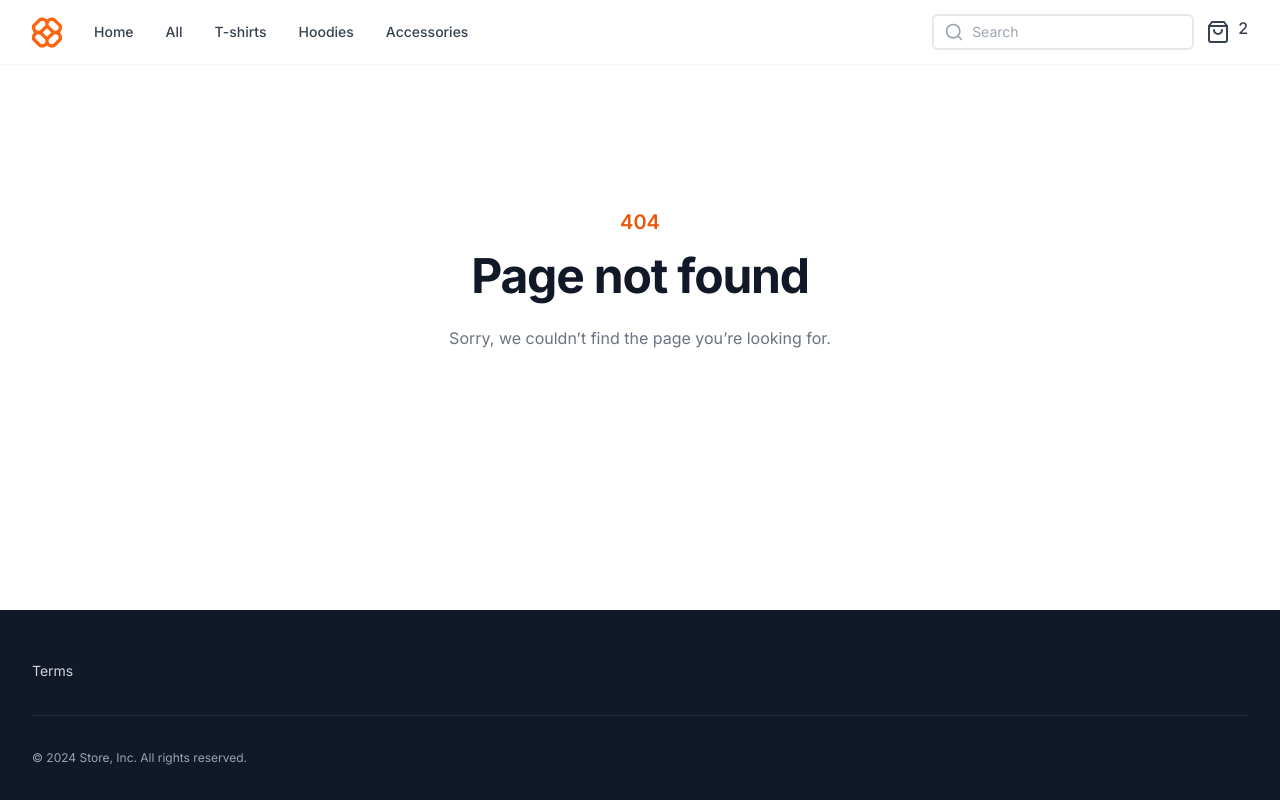
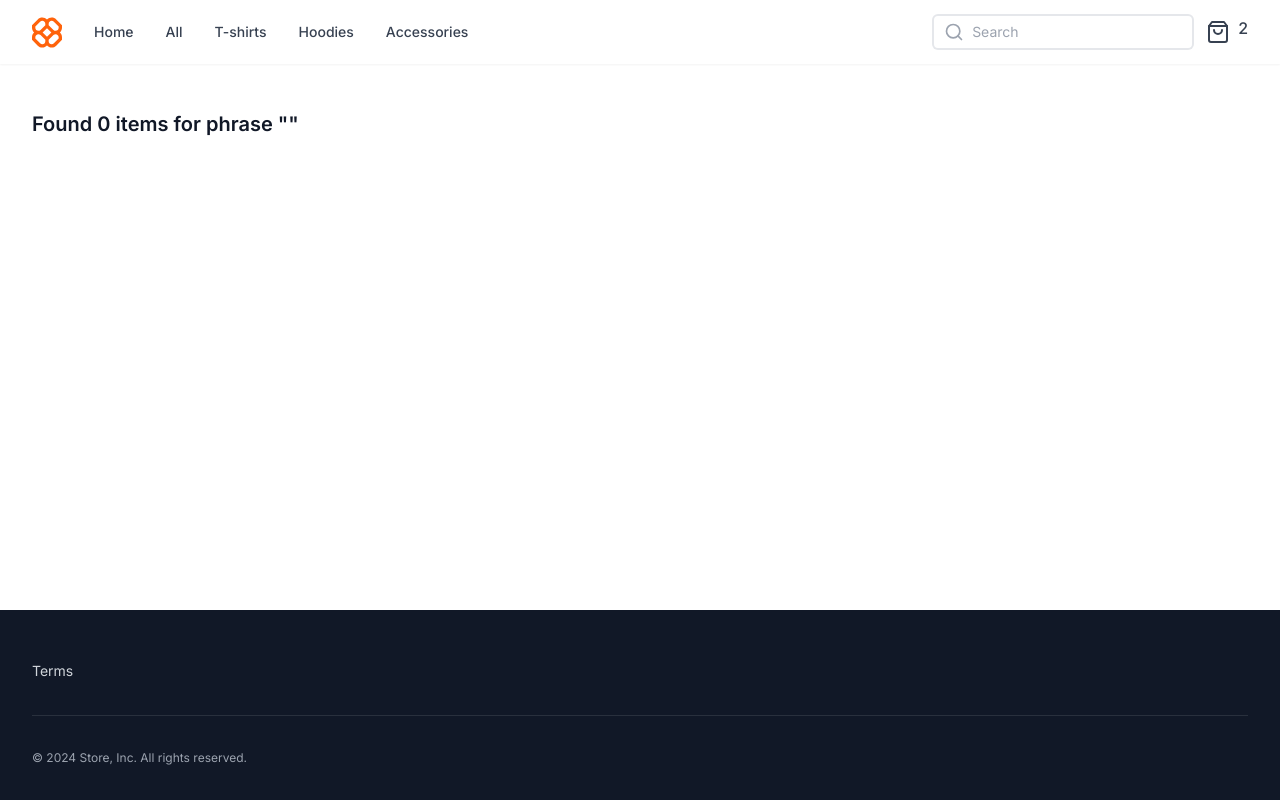
Before and after one commit to marcinlukasik/next14masters-demo, a Next.js app: page /search in a window 1280 px wide. Before the commit this address had no page. Built offline with nearby package versions, Linux system fonts and the light colour scheme.

Commit message:
feat: add search functionality

```diff
--- /dev/null
+++ b/src/app/search/page.tsx
@@ -0,0 +1,28 @@
+import { executeGraphql } from "@/api/graphqlApi";
+import { ProductsGetListBySearchDocument } from "@/gql/graphql";
+import { ProductList } from "@/ui/organism/ProductList";
+
+export default async function SearchPage({
+	searchParams,
+}: {
+	searchParams: { query: string };
+}) {
+	const { products } =
+		searchParams.query && searchParams.query.length >= 2
+			? await executeGraphql(ProductsGetListBySearchDocument, {
+					search: searchParams.query,
+				})
+			: { products: { data: [] } };
+
+	const total = products.data.length;
+
+	return (
+		<>
+			<div className="mb-8 text-xl font-semibold leading-6 text-gray-900">
+				Found {total} items for phrase &quot;{searchParams.query}
+				&quot;
+			</div>
+			<ProductList products={products.data} />
+		</>
+	);
+}
--- a/src/gql/gql.ts
+++ b/src/gql/gql.ts
@@ -21,6 +21,7 @@ const documents = {
     "query ProductsGetItem($id: ID!) {\n  product(id: $id) {\n    ...ProductListItemFragment\n  }\n}": types.ProductsGetItemDocument,
     "query ProductsGetList($take: Int, $skip: Int) {\n  products(take: $take, skip: $skip) {\n    data {\n      ...ProductListItemFragment\n    }\n  }\n}": types.ProductsGetListDocument,
     "query ProductsGetListByCategorySlug($slug: String!) {\n  category(slug: $slug) {\n    name\n    products {\n      ...ProductListItemFragment\n    }\n  }\n}": types.ProductsGetListByCategorySlugDocument,
+    "query ProductsGetListBySearch($search: String!) {\n  products(search: $search) {\n    data {\n      ...ProductListItemFragment\n    }\n  }\n}": types.ProductsGetListBySearchDocument,
 };
 
 /**
@@ -51,6 +52,10 @@ export function graphql(source: "query ProductsGetList($take: Int, $skip: Int) {
  * The graphql function is used to parse GraphQL queries into a document that can be used by GraphQL clients.
  */
 export function graphql(source: "query ProductsGetListByCategorySlug($slug: String!) {\n  category(slug: $slug) {\n    name\n    products {\n      ...ProductListItemFragment\n    }\n  }\n}"): typeof import('./graphql').ProductsGetListByCategorySlugDocument;
+/**
+ * The graphql function is used to parse GraphQL queries into a document that can be used by GraphQL clients.
+ */
+export function graphql(source: "query ProductsGetListBySearch($search: String!) {\n  products(search: $search) {\n    data {\n      ...ProductListItemFragment\n    }\n  }\n}"): typeof import('./graphql').ProductsGetListBySearchDocument;
 
 
 export function graphql(source: string) {
--- a/src/gql/graphql.ts
+++ b/src/gql/graphql.ts
@@ -313,6 +313,13 @@ export type ProductsGetListByCategorySlugQueryVariables = Exact<{
 
 export type ProductsGetListByCategorySlugQuery = { category?: { name: string, products: Array<{ name: string, price: number, id: string, description: string, images: Array<{ alt: string, url: string }>, categories: Array<{ name: string, slug: string }> }> } | null };
 
+export type ProductsGetListBySearchQueryVariables = Exact<{
+  search: Scalars['String']['input'];
+}>;
+
+
+export type ProductsGetListBySearchQuery = { products: { data: Array<{ name: string, price: number, id: string, description: string, images: Array<{ alt: string, url: string }>, categories: Array<{ name: string, slug: string }> }> } };
+
 export class TypedDocumentString<TResult, TVariables>
   extends String
   implements DocumentTypeDecoration<TResult, TVariables>
@@ -482,3 +489,25 @@ export const ProductsGetListByCategorySlugDocument = new TypedDocumentString(`
     slug
   }
 }`) as unknown as TypedDocumentString<ProductsGetListByCategorySlugQuery, ProductsGetListByCategorySlugQueryVariables>;
+export const ProductsGetListBySearchDocument = new TypedDocumentString(`
+    query ProductsGetListBySearch($search: String!) {
+  products(search: $search) {
+    data {
+      ...ProductListItemFragment
+    }
+  }
+}
+    fragment ProductListItemFragment on Product {
+  name
+  price
+  images {
+    alt
+    url
+  }
+  id
+  description
+  categories {
+    name
+    slug
+  }
+}`) as unknown as TypedDocumentString<ProductsGetListBySearchQuery, ProductsGetListBySearchQueryVariables>;
--- a/src/ui/atoms/SearchInput.tsx
+++ b/src/ui/atoms/SearchBar.tsx
@@ -1,6 +1,22 @@
+"use client";
+
 import { SearchIcon } from "lucide-react";
+import { useRouter } from "next/navigation";
+import { useRef } from "react";
+import { debounce } from "@/ui/utils";
 
-export const SearchInput = () => {
+export const SearchBar = () => {
+	const router = useRouter();
+	const inputRef = useRef<HTMLInputElement>(null);
+
+	const handleInput = () => {
+		const query = (inputRef.current as HTMLInputElement).value;
+
+		if (query.length >= 2) {
+			router.push(`/search?query=${query}`);
+		}
+	};
+
 	return (
 		<div className="w-full max-w-lg lg:max-w-xs">
 			<label htmlFor="search" className="sr-only">
@@ -11,6 +27,8 @@ export const SearchInput = () => {
 					<SearchIcon className="h-5 w-5 text-gray-400" />
 				</div>
 				<input
+					ref={inputRef}
+					onInput={debounce(handleInput, 500)}
 					id="search"
 					name="search"
 					className="block w-full rounded-md border-0 bg-white py-1.5 pl-10 pr-3 text-gray-900 ring-2 ring-inset ring-gray-200 placeholder:text-gray-400 focus:ring-2 focus:ring-inset focus:ring-orange-500 sm:text-sm sm:leading-6"
--- a/src/ui/molecules/Navbar.tsx
+++ b/src/ui/molecules/Navbar.tsx
@@ -2,7 +2,7 @@ import { ShoppingBag } from "lucide-react";
 import Link from "next/link";
 import { Logo } from "@/ui/atoms/Logo";
 import { ActiveLink } from "@/ui/atoms/ActiveLink";
-import { SearchInput } from "@/ui/atoms/SearchInput";
+import { SearchBar } from "@/ui/atoms/SearchBar";
 
 export const Navbar = () => {
 	const className =
@@ -68,7 +68,7 @@ export const Navbar = () => {
 						</div>
 					</div>
 					<div className="mx-4 flex items-center justify-between lg:mx-0">
-						<SearchInput />
+						<SearchBar />
 						<button className="flex gap-x-2 py-2 pl-3 text-gray-700 transition-colors duration-300 ease-in-out hover:text-orange-500">
 							<ShoppingBag size={24} />
 							<span className="relative -top-1 font-medium">2</span>
--- a/src/ui/utils.ts
+++ b/src/ui/utils.ts
@@ -4,3 +4,12 @@ export const formatPrice = (price: number) => {
 		currency: "PLN",
 	}).format(price / 100);
 };
+
+export const debounce = (callback: () => void, delay: number) => {
+	let timeoutId: ReturnType<typeof setTimeout>;
+
+	return function () {
+		clearTimeout(timeoutId);
+		timeoutId = setTimeout(callback, delay);
+	};
+};
```
Also changed, not shown: src/graphql/ProductsGetListBySearch.graphql (added, +7 -0 lines).
